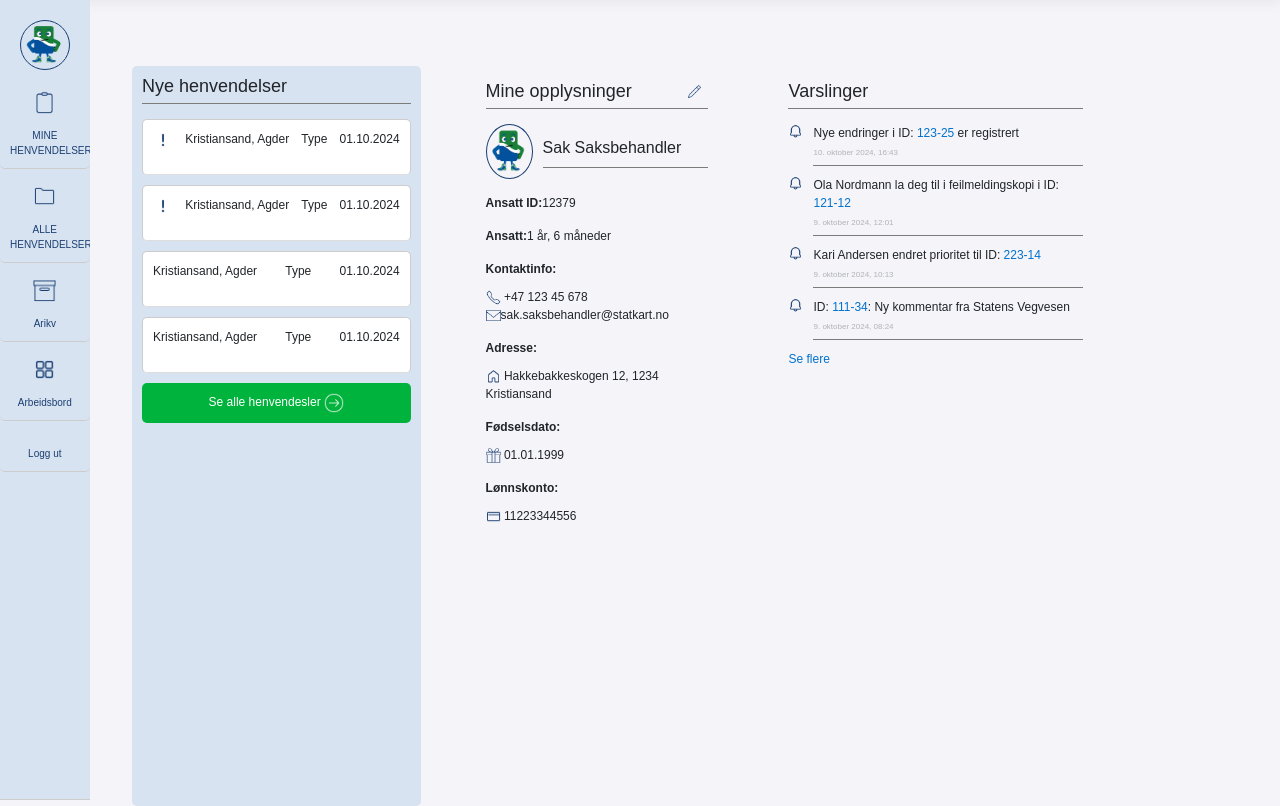
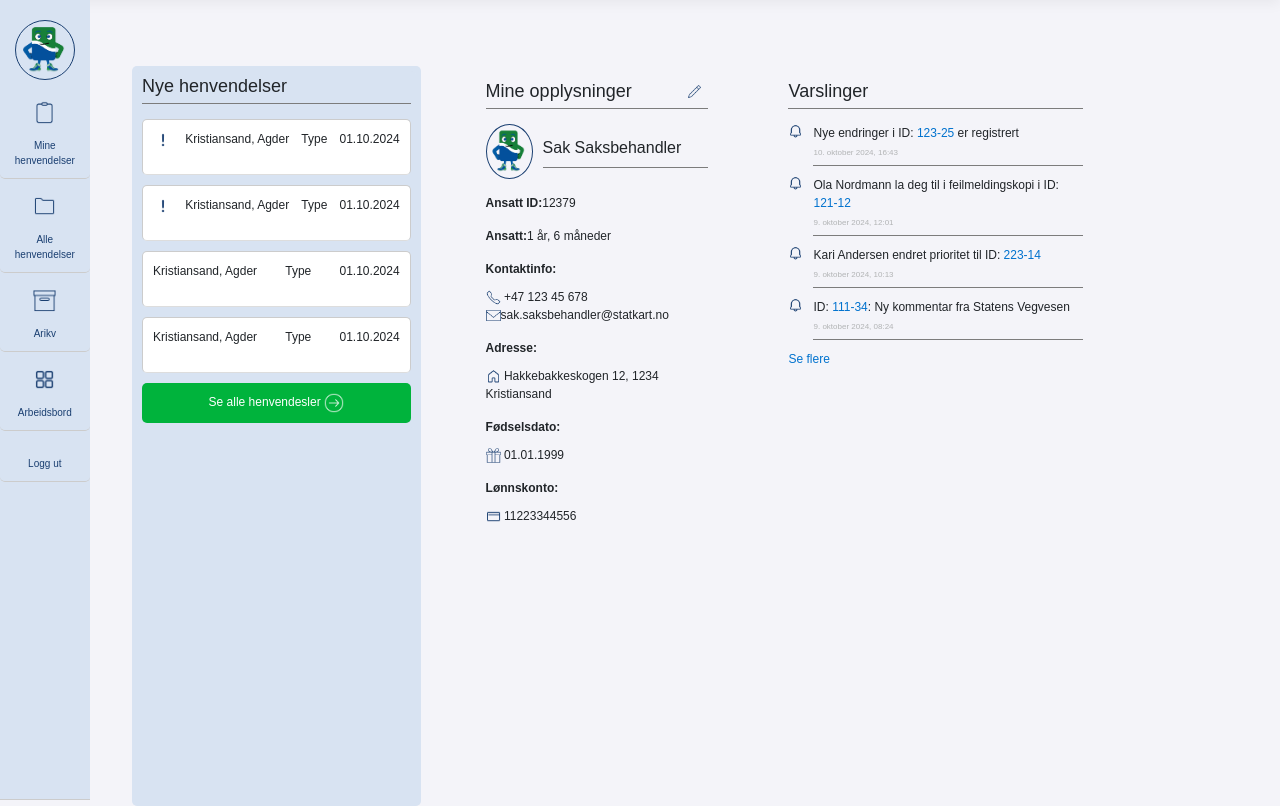
Before and after one commit to vetlemol/KartverketGruppe1, an ASP.NET Core app: page /Saksbehandler/Arbeidsbord in a window 1280 px wide. Shown: the part 66-872 px from the top of the page. Run offline with ASP.NET Core 8, Linux system fonts and the light colour scheme; style sheets or scripts are compiled from the project's sources.

Commit message:
Oppdatering i arbeidsbord

```diff
--- a/KartverketGruppe1/Views/Saksbehandler/Arbeidsbord.cshtml
+++ b/KartverketGruppe1/Views/Saksbehandler/Arbeidsbord.cshtml
@@ -109,8 +109,8 @@
 
         .profile-pic img {
             border-radius: 50%;
-            width: 50px;
-            height: 50px;
+            width: 60px;
+            height: 60px;
                 border: 1px solid #1A3F71;
         }
 
@@ -387,14 +387,14 @@
             <img src="~/Images/ClipboardIcon.png" alt="Mine henvendelser">
         </div>
         </div>
-            <button onclick="redirectToMineHenvendelser()">MINE HENVENDELSER</button>
+            <button onclick="redirectToMineHenvendelser()">Mine henvendelser</button>
 
             <div class="icon-container">
                 <div class="icon">
                     <img src="~/Images/FolderIcon.png" alt="Alle henvendelser">
                 </div>
             </div>
-            <button onclick="redirectToAlleHenvendelser()">ALLE HENVENDELSER</button>
+            <button onclick="redirectToAlleHenvendelser()">Alle henvendelser</button>
 
             <div class="icon-container">
                 <div class="icon">
```
